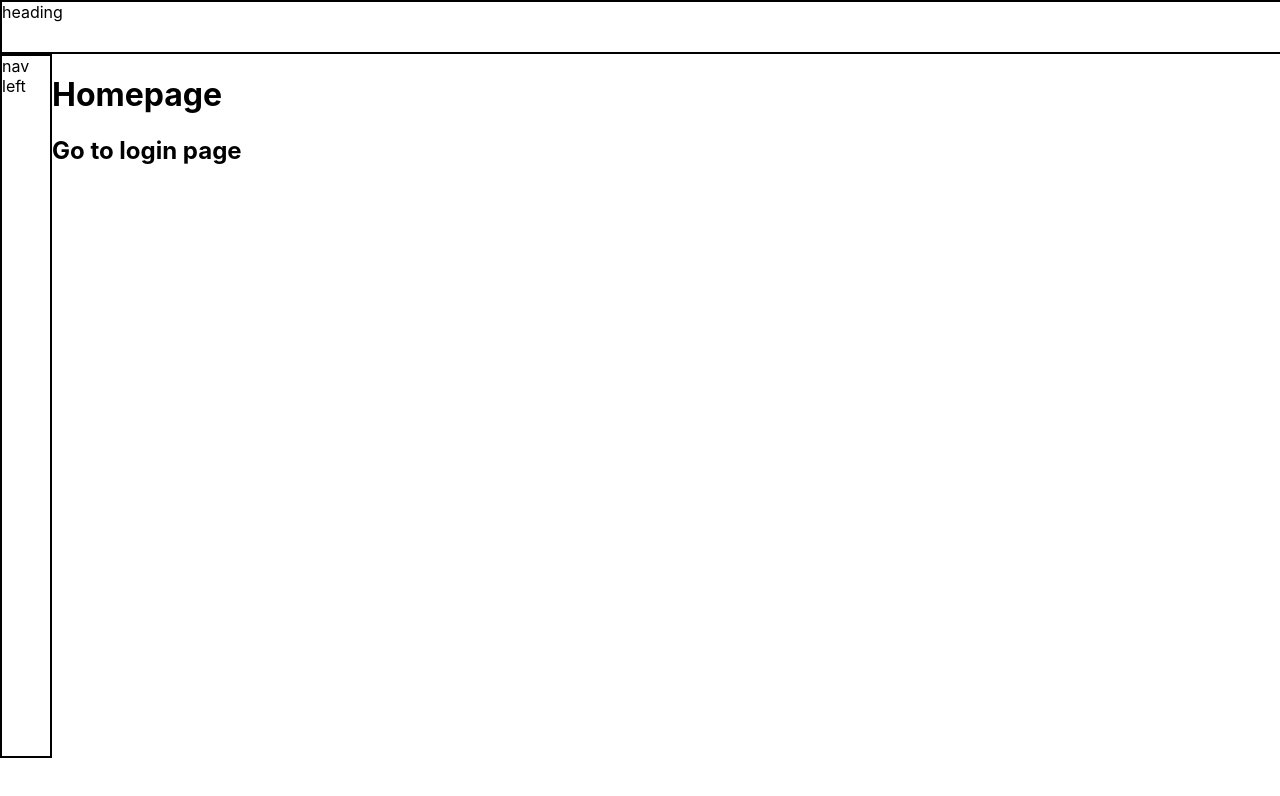
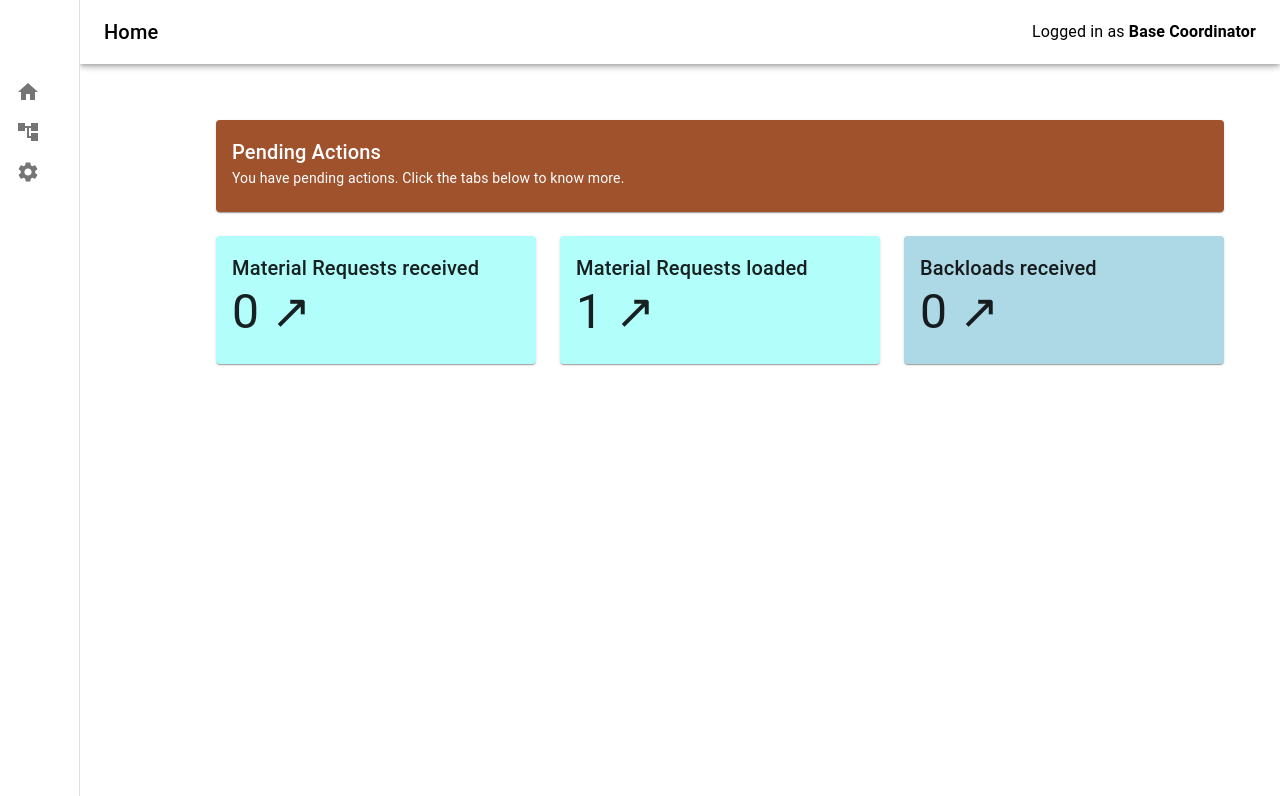
Before and after one commit to Xpverse/Essos, a React (Create React App) app in the folder rig-frontend/: page / in a window 1280 px wide. Shown: the top 796 px of the page. Built offline with nearby package versions, Linux system fonts and the light colour scheme.

Commit message:
fixing header and side bar

```diff
--- a/rig-frontend/src/App.js
+++ b/rig-frontend/src/App.js
@@ -8,14 +8,69 @@ import MaterialRequestForm from './components/test2';
 import MaterialRequestSummary from './components/test3';
 import BeautifulTable from './components/test4';
 import LoginPage from './components/test5';
+import {
+  AppBar, Toolbar, Typography, Box, IconButton, Drawer, List, ListItem, ListItemIcon, ListItemText
+} from '@mui/material';
+import { Home as HomeIcon, AccountTree as AccountTreeIcon, Settings as SettingsIcon } from '@mui/icons-material';
+
+
+const drawerWidth = 80;
+
 function AppLayout() {
   return (
-    <div style={{ display: 'flex', flexDirection: 'column' }}>
-      <div style={{ height: '50px', width: '100%', backgroundColor: 'white', border:'2px solid black' }}>heading</div>
+    <div style={{ display: 'flex' }}>
+      {/* Header */}
+      <AppBar position="fixed" sx={{ width: `calc(100% - ${drawerWidth}px)`, ml: `${drawerWidth}px`, backgroundColor: 'white', color: 'black' }}>
+        <Toolbar>
+          <Typography variant="h6" noWrap sx={{ flexGrow: 1 }}>
+            Home
+          </Typography>
+          <Typography variant="body1" noWrap>
+            Logged in as <strong>Base Coordinator</strong>
+          </Typography>
+        </Toolbar>
+      </AppBar>
 
-      <div style={{ display: 'flex', flexDirection: 'row' }}>
-        <div style={{ height: '700px', width: '50px', backgroundColor: 'white', border:'2px solid black' }}>nav left</div>
-        <div style={{ width: '100%' }}>
+      {/* Left Sidebar */}
+      <Drawer
+        sx={{
+          width: drawerWidth,
+          flexShrink: 0,
+          '& .MuiDrawer-paper': {
+            width: drawerWidth,
+            boxSizing: 'border-box',
+          },
+        }}
+        variant="permanent"
+        anchor="left"
+      >
+        <Toolbar />
+        <Box sx={{ overflow: 'auto' }}>
+          <List>
+            <ListItem button>
+              <ListItemIcon>
+                <HomeIcon />
+              </ListItemIcon>
+              <ListItemText primary="" />
+            </ListItem>
+            <ListItem button>
+              <ListItemIcon>
+                <AccountTreeIcon />
+              </ListItemIcon>
+              <ListItemText primary="" />
+            </ListItem>
+            <ListItem button>
+              <ListItemIcon>
+                <SettingsIcon />
+              </ListItemIcon>
+              <ListItemText primary="" />
+            </ListItem>
+          </List>
+        </Box>
+      </Drawer>
+
+      {/* Main Content */}
+      <Box component="main" sx={{ flexGrow: 1, bgcolor: 'background.default', p: 3, ml: `${drawerWidth}px`, mt: '64px' }}>
         <Routes>
           <Route path="/" element={<Homepage />} />
           <Route path="/test" element={<MaterialRequestTable />} />
@@ -23,11 +78,10 @@ function AppLayout() {
           <Route path="/test3/:id" element={<MaterialRequestSummary />} />
           <Route path="/test4" element={<BeautifulTable />} />
         </Routes>
-        </div>
-      </div>
+      </Box>
     </div>
   );
-}
+};
 
 function App() {
   return (
--- a/rig-frontend/src/components/homepage/index.jsx
+++ b/rig-frontend/src/components/homepage/index.jsx
@@ -1,12 +1,61 @@
-import { Navigate, useNavigate } from "react-router-dom"
+// import { Navigate, useNavigate } from "react-router-dom"
 
-const Homepage = () =>{
-    const navigate = useNavigate();
- return (
-    <div class="parent">
-    <h1>Homepage</h1>
-    <h2 onClick={()=>navigate("/login")}>Go to login page</h2>
-    </div>
- )
-}
-export default Homepage
+// const Homepage = () =>{
+//     const navigate = useNavigate();
+//  return (
+//     <div class="parent">
+//     <h1>Homepage</h1>
+//     <h2 onClick={()=>navigate("/login")}>Go to login page</h2>
+//     </div>
+//  )
+// }
+// export default Homepage
+
+import React from 'react';
+import { Grid, Card, CardContent, Typography, Box } from '@mui/material';
+
+const Homepage = () => {
+  return (
+    <Box sx={{ padding: 4 }}>
+      <Card sx={{ backgroundColor: '#A0522D', color: 'white', marginBottom: 3 }}>
+        <CardContent>
+          <Typography variant="h6">Pending Actions</Typography>
+          <Typography variant="body2">
+            You have pending actions. Click the tabs below to know more.
+          </Typography>
+        </CardContent>
+      </Card>
+
+      <Grid container spacing={3}>
+        <Grid item xs={12} sm={4}>
+          <Card sx={{ backgroundColor: '#b2fefa' }}>
+            <CardContent>
+              <Typography variant="h6">Material Requests received</Typography>
+              <Typography variant="h3">0 ↗</Typography>
+            </CardContent>
+          </Card>
+        </Grid>
+
+        <Grid item xs={12} sm={4}>
+          <Card sx={{ backgroundColor: '#b2fefa' }}>
+            <CardContent>
+              <Typography variant="h6">Material Requests loaded</Typography>
+              <Typography variant="h3">1 ↗</Typography>
+            </CardContent>
+          </Card>
+        </Grid>
+
+        <Grid item xs={12} sm={4}>
+          <Card sx={{ backgroundColor: '#add8e6' }}>
+            <CardContent>
+              <Typography variant="h6">Backloads received</Typography>
+              <Typography variant="h3">0 ↗</Typography>
+            </CardContent>
+          </Card>
+        </Grid>
+      </Grid>
+    </Box>
+  );
+};
+
+export default Homepage;
```
Lines whose indentation alone changed are shown as unchanged.
